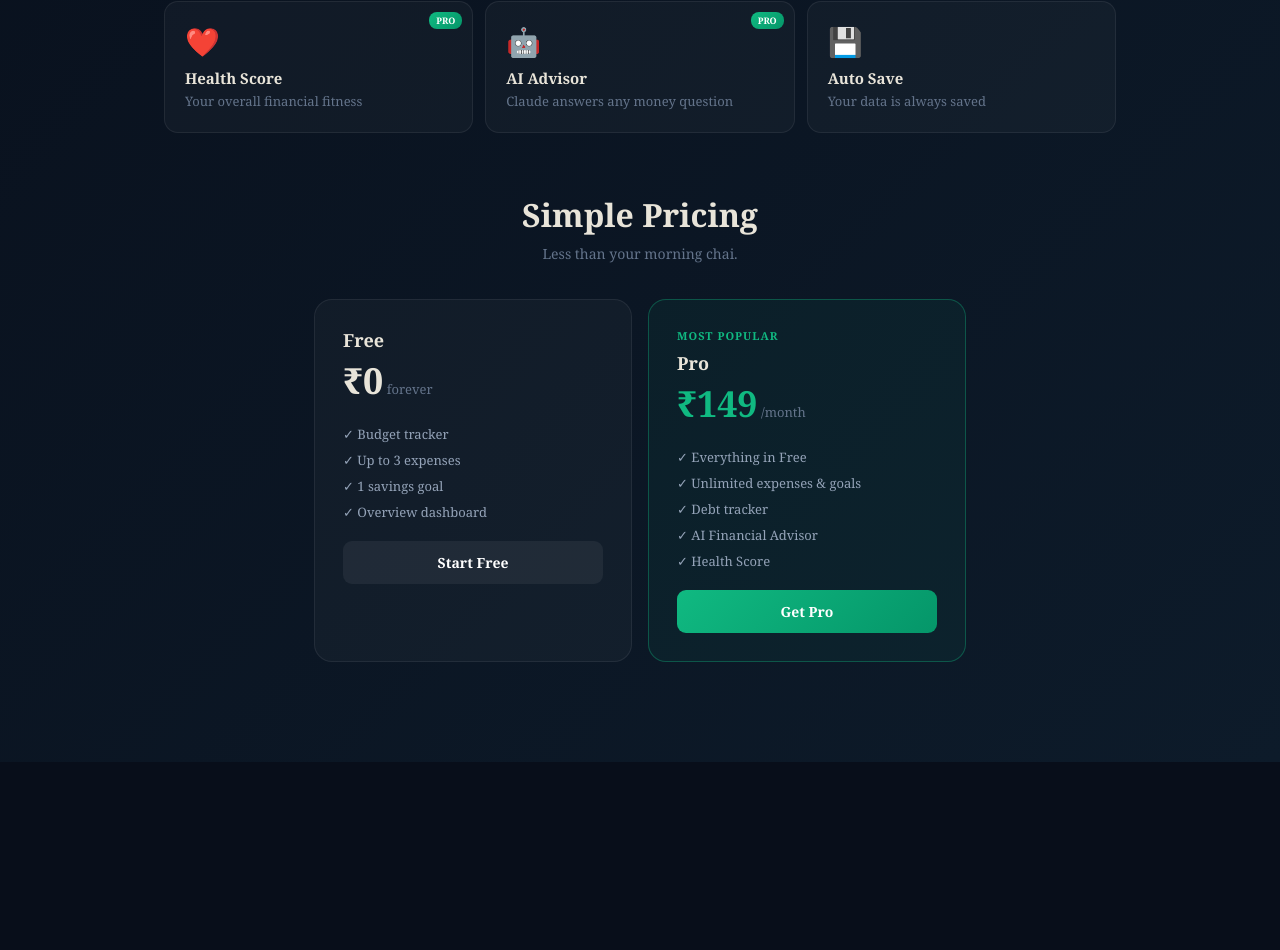
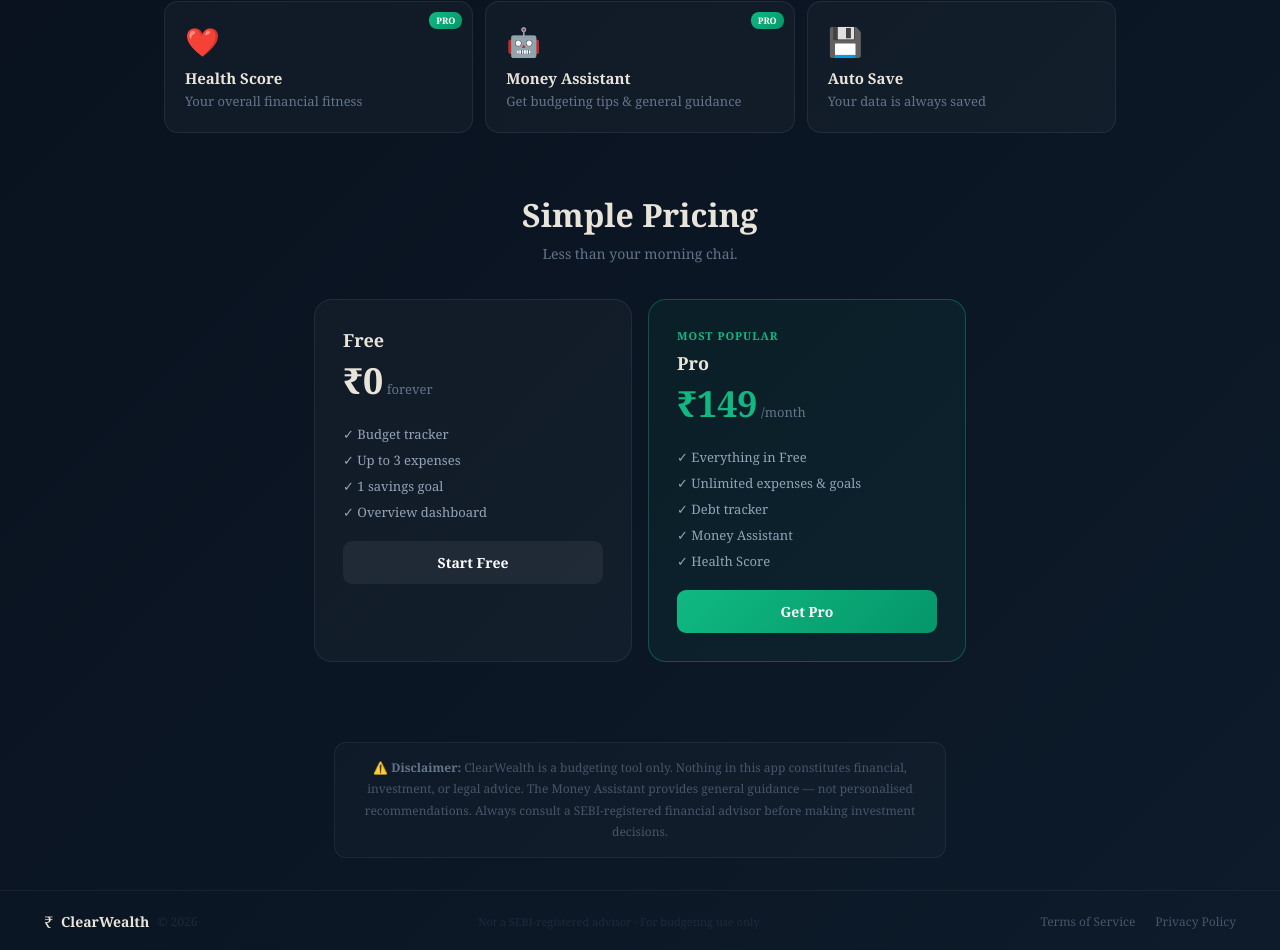
Before and after one commit to Sidddd699/ClearWealth, a React (Vite) app: page / in a window 1280 px wide. Shown: the part 884-1834 px from the top of the page. Before the commit the page ends 1646 px from the top, so only its background shows below. Built offline with nearby package versions, Linux system fonts and the light colour scheme.

Commit message:
Update App.jsx

```diff
--- a/src/App.jsx
+++ b/src/App.jsx
@@ -21,7 +21,7 @@
     name: "Pro",
     price: 149,
     yearlyPrice: 1199,
-    features: ["Unlimited expenses","Unlimited goals","Debt tracker","AI Financial Advisor","Health Score","Priority support"],
+    features: ["Unlimited expenses","Unlimited goals","Debt tracker","Money Assistant","Health Score","Priority support"],
     limits: { expenses: Infinity, goals: Infinity, debts: Infinity, ai: true },
   },
 };
@@ -219,6 +219,7 @@
       ),
       canNext: parseFloat(income) > 0,
       nextLabel: "Start Planning →",
+      extra: <p style={{ fontSize:11, color:"#334155", marginTop:12, textAlign:"center", lineHeight:1.7 }}>By continuing you agree to our <span style={{ color:"#10b981", cursor:"pointer" }}>Terms of Service</span> and acknowledge that ClearWealth is a budgeting tool, not a SEBI-registered financial advisor.</p>,
     },
   ];
 
@@ -240,6 +241,7 @@
           <p style={{ color:"#64748b", fontSize:14, textAlign:"center", marginBottom:28, lineHeight:1.6 }}>{current.sub}</p>
 
           {current.content}
+          {current.extra && current.extra}
 
           <div style={{ display:"flex", gap:10, marginTop:24 }}>
             {step > 0 && <button onClick={()=>setStep(s=>s-1)} style={{ flex:1, background:"rgba(255,255,255,0.05)", border:"1px solid rgba(255,255,255,0.1)", borderRadius:10, padding:"13px 0", color:"#94a3b8", fontSize:15, cursor:"pointer", fontFamily:"inherit" }}>← Back</button>}
@@ -342,14 +344,67 @@
 }
 
 // ─────────────────────────────────────────────
+// LEGAL MODALS
+// ─────────────────────────────────────────────
+function LegalModal({ title, onClose, children }) {
+  return (
+    <div style={{ position:"fixed", inset:0, background:"rgba(0,0,0,0.85)", zIndex:2000, display:"flex", alignItems:"center", justifyContent:"center", padding:16 }} onClick={onClose}>
+      <div onClick={e=>e.stopPropagation()} style={{ background:"#0d1b2a", border:"1px solid rgba(255,255,255,0.1)", borderRadius:20, padding:28, maxWidth:620, width:"100%", maxHeight:"85vh", overflowY:"auto", position:"relative" }}>
+        <div style={{ display:"flex", justifyContent:"space-between", alignItems:"center", marginBottom:20 }}>
+          <h2 style={{ margin:0, fontSize:20, color:"#e8e4d9" }}>{title}</h2>
+          <button onClick={onClose} style={{ background:"transparent", border:"none", color:"#64748b", fontSize:22, cursor:"pointer" }}>✕</button>
+        </div>
+        <div style={{ color:"#94a3b8", fontSize:13, lineHeight:1.9 }}>{children}</div>
+      </div>
+    </div>
+  );
+}
+
+function TermsContent() {
+  return (
+    <>
+      <p style={{ color:"#64748b", fontSize:12, marginBottom:16 }}>Last updated: March 2026</p>
+      <p><strong style={{ color:"#e8e4d9" }}>1. Acceptance of Terms</strong><br/>By using ClearWealth ("the App"), you agree to these Terms. If you disagree, please stop using the App immediately.</p>
+      <p><strong style={{ color:"#e8e4d9" }}>2. Not Financial Advice</strong><br/>ClearWealth is a personal budgeting and expense tracking tool only. Nothing in this App — including any AI-generated suggestions from the Money Assistant — constitutes financial, investment, tax, or legal advice. ClearWealth is not a SEBI-registered investment advisor. Always consult a qualified, SEBI-registered financial advisor before making any investment or financial decision.</p>
+      <p><strong style={{ color:"#e8e4d9" }}>3. No Liability</strong><br/>ClearWealth and its owners shall not be liable for any financial losses, decisions, or damages arising from your use of the App or reliance on any information provided within it. Use the App at your own risk.</p>
+      <p><strong style={{ color:"#e8e4d9" }}>4. Data Storage</strong><br/>Your financial data is stored locally on your device using browser storage. ClearWealth does not store your personal financial data on any server. You are responsible for the safety of your device and data.</p>
+      <p><strong style={{ color:"#e8e4d9" }}>5. Subscriptions & Payments</strong><br/>Pro subscriptions are billed monthly (₹149) or yearly (₹1,199). Payments are processed by Stripe. You may cancel at any time. Refunds are subject to our refund policy. ClearWealth reserves the right to change pricing with 30 days' notice.</p>
+      <p><strong style={{ color:"#e8e4d9" }}>6. Eligibility</strong><br/>You must be at least 18 years old to use ClearWealth.</p>
+      <p><strong style={{ color:"#e8e4d9" }}>7. Changes to Terms</strong><br/>We may update these Terms at any time. Continued use of the App after changes constitutes your acceptance of the new Terms.</p>
+      <p><strong style={{ color:"#e8e4d9" }}>8. Governing Law</strong><br/>These Terms are governed by the laws of India. Any disputes shall be subject to the jurisdiction of courts in India.</p>
+    </>
+  );
+}
+
+function PrivacyContent() {
+  return (
+    <>
+      <p style={{ color:"#64748b", fontSize:12, marginBottom:16 }}>Last updated: March 2026</p>
+      <p><strong style={{ color:"#e8e4d9" }}>1. What Data We Collect</strong><br/>ClearWealth collects only the information you enter into the App: your name, income, expenses, goals, and debt information. This data is stored locally on your device only and is never transmitted to our servers.</p>
+      <p><strong style={{ color:"#e8e4d9" }}>2. AI Money Assistant</strong><br/>When you use the Money Assistant, your financial summary (income, expenses, goals, debts) is sent to Anthropic's API to generate a response. This data is processed by Anthropic under their privacy policy. We do not store these conversations on our servers.</p>
+      <p><strong style={{ color:"#e8e4d9" }}>3. Payment Data</strong><br/>Payment information is handled entirely by Stripe. ClearWealth never sees or stores your card details. Please review Stripe's Privacy Policy for details.</p>
+      <p><strong style={{ color:"#e8e4d9" }}>4. Cookies & Analytics</strong><br/>We may use basic analytics to understand how many people use the App. No personally identifiable information is collected through analytics.</p>
+      <p><strong style={{ color:"#e8e4d9" }}>5. Data Deletion</strong><br/>Since your data is stored on your device, you can delete it at any time by clearing your browser's local storage or uninstalling the App.</p>
+      <p><strong style={{ color:"#e8e4d9" }}>6. Third-Party Services</strong><br/>We use: Anthropic (AI responses), Stripe (payments), and Vercel (hosting). Each operates under their own privacy policy.</p>
+      <p><strong style={{ color:"#e8e4d9" }}>7. Contact</strong><br/>For privacy concerns, please contact us through the App's support channel.</p>
+    </>
+  );
+}
+
+// ─────────────────────────────────────────────
 // LANDING PAGE
 // ─────────────────────────────────────────────
 function Landing({ onEnter }) {
   const w = useWindowWidth(); const mob = w < 640;
   const [showUpgrade, setShowUpgrade] = useState(false);
+  const [showTerms, setShowTerms] = useState(false);
+  const [showPrivacy, setShowPrivacy] = useState(false);
   return (
     <div style={{ minHeight:"100vh", background:"linear-gradient(135deg,#080e1a,#0d1b2a)", fontFamily:"'Georgia',serif", color:"#e8e4d9", overflowX:"hidden" }}>
       {showUpgrade && <UpgradeModal onClose={()=>setShowUpgrade(false)} />}
+      {showTerms && <LegalModal title="Terms of Service" onClose={()=>setShowTerms(false)}><TermsContent /></LegalModal>}
+      {showPrivacy && <LegalModal title="Privacy Policy" onClose={()=>setShowPrivacy(false)}><PrivacyContent /></LegalModal>}
+
       <div style={{ position:"fixed", top:"-20%", right:"-10%", width:500, height:500, borderRadius:"50%", background:"radial-gradient(circle,rgba(16,185,129,0.08),transparent 70%)", pointerEvents:"none" }} />
       <nav style={{ display:"flex", justifyContent:"space-between", alignItems:"center", padding:mob?"16px 20px":"20px 44px", borderBottom:"1px solid rgba(255,255,255,0.05)" }}>
         <div style={{ display:"flex", alignItems:"center", gap:8 }}>
@@ -368,13 +423,13 @@
           Your Money.<br/>Finally Under Control.
         </h1>
         <p style={{ fontSize:mob?15:18, color:"#94a3b8", maxWidth:500, margin:"0 auto 40px", lineHeight:1.7 }}>
-          Budget smarter, crush debt, reach your goals — with an AI advisor that knows your full financial picture.
+          Budget smarter, crush debt, reach your goals — with a smart assistant that helps you understand your money.
         </p>
         <div style={{ display:"flex", gap:12, justifyContent:"center", flexWrap:"wrap" }}>
           <button onClick={onEnter} style={{ background:"linear-gradient(135deg,#10b981,#059669)", border:"none", borderRadius:12, padding:"15px 40px", color:"#fff", fontSize:16, fontWeight:700, cursor:"pointer", fontFamily:"inherit", boxShadow:"0 0 40px rgba(16,185,129,0.3)" }}>Start Free</button>
           <button onClick={()=>setShowUpgrade(true)} style={{ background:"rgba(255,255,255,0.04)", border:"1px solid rgba(255,255,255,0.12)", borderRadius:12, padding:"15px 40px", color:"#e8e4d9", fontSize:16, fontWeight:600, cursor:"pointer", fontFamily:"inherit" }}>See Pro Plan →</button>
         </div>
-        <p style={{ marginTop:16, color:"#334155", fontSize:12 }}>12,400+ users · ⭐ 4.9/5</p>
+        <p style={{ marginTop:16, color:"#334155", fontSize:12 }}>Built for India · Free to start · No credit card needed</p>
       </div>
 
       {/* Features grid */}
@@ -384,7 +439,7 @@
           {icon:"🎯",t:"Goal Tracker",d:"Visualise savings targets",free:true},
           {icon:"💳",t:"Debt Planner",d:"Track EMIs, crush debt faster",free:false},
           {icon:"❤️",t:"Health Score",d:"Your overall financial fitness",free:false},
-          {icon:"🤖",t:"AI Advisor",d:"Claude answers any money question",free:false},
+          {icon:"🤖",t:"Money Assistant",d:"Get budgeting tips & general guidance",free:false},
           {icon:"💾",t:"Auto Save",d:"Your data is always saved",free:true},
         ].map(f=>(
           <div key={f.t} style={{ background:"rgba(255,255,255,0.03)", border:"1px solid rgba(255,255,255,0.07)", borderRadius:14, padding:mob?"14px":"20px", position:"relative" }}>
@@ -397,13 +452,13 @@
       </div>
 
       {/* Pricing section */}
-      <div style={{ maxWidth:700, margin:"0 auto", padding:mob?"0 16px 80px":"0 24px 100px" }}>
+      <div style={{ maxWidth:700, margin:"0 auto", padding:mob?"0 16px 60px":"0 24px 80px" }}>
         <h2 style={{ textAlign:"center", fontSize:mob?26:32, marginBottom:8 }}>Simple Pricing</h2>
         <p style={{ textAlign:"center", color:"#64748b", marginBottom:36, fontSize:14 }}>Less than your morning chai.</p>
         <div style={{ display:"grid", gridTemplateColumns:"1fr 1fr", gap:16 }}>
           {[
             { name:"Free", price:"₹0", sub:"forever", features:["Budget tracker","Up to 3 expenses","1 savings goal","Overview dashboard"], cta:"Start Free", action:onEnter, hi:false },
-            { name:"Pro", price:"₹149", sub:"/month", features:["Everything in Free","Unlimited expenses & goals","Debt tracker","AI Financial Advisor","Health Score"], cta:"Get Pro", action:()=>setShowUpgrade(true), hi:true },
+            { name:"Pro", price:"₹149", sub:"/month", features:["Everything in Free","Unlimited expenses & goals","Debt tracker","Money Assistant","Health Score"], cta:"Get Pro", action:()=>setShowUpgrade(true), hi:true },
           ].map(p=>(
             <div key={p.name} style={{ background:p.hi?"rgba(16,185,129,0.06)":"rgba(255,255,255,0.03)", border:`1px solid ${p.hi?"rgba(16,185,129,0.35)":"rgba(255,255,255,0.07)"}`, borderRadius:18, padding:mob?20:28 }}>
               {p.hi&&<div style={{ color:"#10b981", fontSize:11, fontWeight:700, letterSpacing:1, marginBottom:8 }}>MOST POPULAR</div>}
@@ -415,6 +470,27 @@
               <button onClick={p.action} style={{ width:"100%", padding:"12px 0", background:p.hi?"linear-gradient(135deg,#10b981,#059669)":"rgba(255,255,255,0.06)", border:"none", borderRadius:9, color:"#fff", fontSize:14, fontWeight:700, cursor:"pointer", fontFamily:"inherit" }}>{p.cta}</button>
             </div>
           ))}
+        </div>
+      </div>
+
+      {/* Legal disclaimer */}
+      <div style={{ maxWidth:700, margin:"0 auto", padding:mob?"0 20px 32px":"0 44px 32px" }}>
+        <div style={{ background:"rgba(255,255,255,0.02)", border:"1px solid rgba(255,255,255,0.06)", borderRadius:12, padding:"14px 18px", fontSize:12, color:"#475569", lineHeight:1.8, textAlign:"center" }}>
+          ⚠️ <strong style={{ color:"#64748b" }}>Disclaimer:</strong> ClearWealth is a budgeting tool only. Nothing in this app constitutes financial, investment, or legal advice. The Money Assistant provides general guidance — not personalised recommendations. Always consult a SEBI-registered financial advisor before making investment decisions.
+        </div>
+      </div>
+
+      {/* Footer */}
+      <div style={{ borderTop:"1px solid rgba(255,255,255,0.05)", padding:mob?"20px 20px":"20px 44px", display:"flex", flexDirection:mob?"column":"row", justifyContent:"space-between", alignItems:"center", gap:12 }}>
+        <div style={{ display:"flex", alignItems:"center", gap:8 }}>
+          <span style={{ fontSize:16 }}>₹</span>
+          <span style={{ fontSize:14, fontWeight:700 }}>ClearWealth</span>
+          <span style={{ color:"#1e293b", fontSize:12 }}>© 2026</span>
+        </div>
+        <div style={{ color:"#1e293b", fontSize:11 }}>Not a SEBI-registered advisor · For budgeting use only</div>
+        <div style={{ display:"flex", gap:20 }}>
+          <button onClick={()=>setShowTerms(true)} style={{ background:"none", border:"none", color:"#475569", fontSize:12, cursor:"pointer", fontFamily:"inherit", padding:0 }}>Terms of Service</button>
+          <button onClick={()=>setShowPrivacy(true)} style={{ background:"none", border:"none", color:"#475569", fontSize:12, cursor:"pointer", fontFamily:"inherit", padding:0 }}>Privacy Policy</button>
         </div>
       </div>
     </div>
@@ -436,7 +512,7 @@
   const [showAddGoal, setShowAddGoal] = useState(false);
   const [showAddDebt, setShowAddDebt] = useState(false);
   const [showUpgrade, setShowUpgrade] = useState(false);
-  const [msgs, setMsgs] = useLocalStorage("cw_chat", [{ role:"assistant", content:`Hi ${userName}! 👋 I'm your AI financial advisor. I can see your full financial picture. Ask me anything about budgeting, saving, or investing!` }]);
+  const [msgs, setMsgs] = useLocalStorage("cw_chat", [{ role:"assistant", content:`Hi ${userName}! 👋 I'm your AI Money Assistant. I can see your full financial picture. Ask me anything about budgeting, saving, or investing!` }]);
   const [chatInput, setChatInput] = useState("");
   const [aiLoading, setAiLoading] = useState(false);
   const chatRef = useRef(null);
@@ -475,13 +551,13 @@
     if (!isPro) { setShowUpgrade(true); return; }
     if (!chatInput.trim()||aiLoading) return;
     const u = chatInput.trim(); setChatInput(""); setMsgs(m=>[...m,{role:"user",content:u}]); setAiLoading(true);
-    const ctx=`You are a friendly AI financial advisor for Indian users. User: ${userName}. Data:
+    const ctx=`You are a friendly budgeting assistant for Indian users. User: ${userName}. Data:
 - Income: ₹${income.toLocaleString()} | Expenses: ₹${totalExp.toLocaleString()} | Savings: ₹${savings.toLocaleString()} (${savingsRate}%)
 - Spending: ${JSON.stringify(byCat)}
 - Goals: ${goals.map(g=>`${g.name} ₹${g.saved}/${g.target}`).join("; ")||"none"}
 - Debts: ${debts.map(d=>`${d.name} ₹${d.remaining} at ${d.rate}% EMI ₹${d.emi}`).join("; ")||"none"}
 - Health Score: ${score}/100 (${scoreLabel})
-Give concise, actionable advice in 2-4 sentences. Use Indian context — PPF, NPS, SIPs, FD when relevant.`;
+Give concise, practical budgeting guidance in 2-4 sentences. You are NOT a licensed financial advisor. Always remind the user to consult a qualified SEBI-registered advisor before making investment decisions. Use Indian context — PPF, NPS, SIPs, FD when relevant but frame them as general options, not personal recommendations.`;
     try {
       const res=await fetch("https://api.anthropic.com/v1/messages",{method:"POST",headers:{"Content-Type":"application/json"},body:JSON.stringify({model:CLAUDE_MODEL,max_tokens:1000,system:ctx,messages:[...msgs.map(m=>({role:m.role,content:m.content})),{role:"user",content:u}]})});
       const data=await res.json();
@@ -496,8 +572,8 @@
   const lbl = {fontSize:10,color:"#64748b",display:"block",marginBottom:4,textTransform:"uppercase",letterSpacing:0.5};
 
   const TABS = mob
-    ? [{id:"overview",icon:"📊",label:"HOME"},{id:"budget",icon:"💰",label:"BUDGET"},{id:"goals",icon:"🎯",label:"GOALS"},{id:"debts",icon:"💳",label:"DEBTS"},{id:"advisor",icon:"🤖",label:"AI"}]
-    : [{id:"overview",l:"📊 Overview"},{id:"budget",l:"💰 Budget"},{id:"goals",l:"🎯 Goals"},{id:"debts",l:"💳 Debts"},{id:"advisor",l:"🤖 AI Advisor"}];
+    ? [{id:"overview",icon:"📊",label:"HOME"},{id:"budget",icon:"💰",label:"BUDGET"},{id:"goals",icon:"🎯",label:"GOALS"},{id:"debts",icon:"💳",label:"DEBTS"},{id:"advisor",icon:"🤖",label:"CHAT"}]
+    : [{id:"overview",l:"📊 Overview"},{id:"budget",l:"💰 Budget"},{id:"goals",l:"🎯 Goals"},{id:"debts",l:"💳 Debts"},{id:"advisor",l:"🤖 Money Assistant"}];
 
   return (
     <div style={{ minHeight:"100vh", background:"#080e1a", color:"#e8e4d9", fontFamily:"'Georgia',serif", paddingBottom:mob?80:0 }}>
@@ -737,11 +813,14 @@
         {tab==="advisor"&&(
           <div style={{ display:"flex", flexDirection:"column", height:mob?"calc(100vh - 160px)":"calc(100vh - 130px)", minHeight:400 }}>
             <div style={{ marginBottom:12 }}>
-              <h2 style={{ fontSize:mob?18:22, margin:0 }}>AI Advisor</h2>
-              <p style={{ color:"#475569", fontSize:12, marginTop:4 }}>Powered by Claude · Knows your full picture</p>
+              <h2 style={{ fontSize:mob?18:22, margin:0 }}>Money Assistant</h2>
+              <p style={{ color:"#475569", fontSize:12, marginTop:4 }}>General budgeting guidance · Not financial advice</p>
+              <div style={{ marginTop:8, padding:"8px 12px", background:"rgba(245,158,11,0.06)", border:"1px solid rgba(245,158,11,0.2)", borderRadius:8, fontSize:11, color:"#92400e" }}>
+                ⚠️ The Money Assistant provides general information only — not personalised financial or investment advice. Consult a SEBI-registered advisor for investment decisions.
+              </div>
             </div>
             {!isPro ? (
-              <ProGate onUpgrade={()=>setShowUpgrade(true)} label="AI Advisor is a Pro feature" />
+              <ProGate onUpgrade={()=>setShowUpgrade(true)} label="Money Assistant is a Pro feature" />
             ) : (
               <>
                 <div style={{ display:"flex", gap:8, marginBottom:10, flexWrap:"wrap" }}>
@@ -753,8 +832,9 @@
                   {msgs.map((m,i)=>(
                     <div key={i} style={{ display:"flex", justifyContent:m.role==="user"?"flex-end":"flex-start" }}>
                       <div style={{ maxWidth:mob?"88%":"72%", padding:"11px 14px", borderRadius:14, fontSize:14, lineHeight:1.65, background:m.role==="user"?"linear-gradient(135deg,#10b981,#059669)":"rgba(255,255,255,0.05)", color:m.role==="user"?"#fff":"#e8e4d9", borderBottomRightRadius:m.role==="user"?4:14, borderBottomLeftRadius:m.role==="assistant"?4:14 }}>
-                        {m.role==="assistant"&&<div style={{ fontSize:10, color:"#475569", marginBottom:4 }}>🤖 AI ADVISOR</div>}
+                        {m.role==="assistant"&&<div style={{ fontSize:10, color:"#475569", marginBottom:4 }}>🤖 MONEY ASSISTANT</div>}
                         {m.content}
+                        {m.role==="assistant"&&<div style={{ fontSize:10, color:"#475569", marginTop:8, paddingTop:8, borderTop:"1px solid rgba(255,255,255,0.06)" }}>⚠️ General guidance only — not financial advice. Consult a SEBI-registered advisor for investments.</div>}
                       </div>
                     </div>
                   ))}
```
